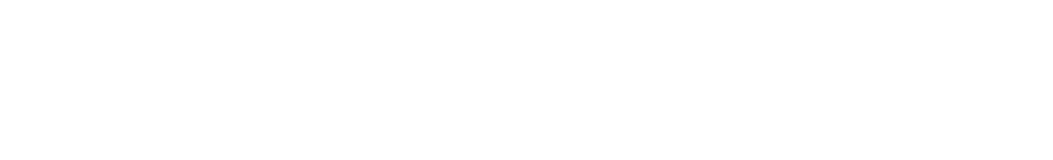
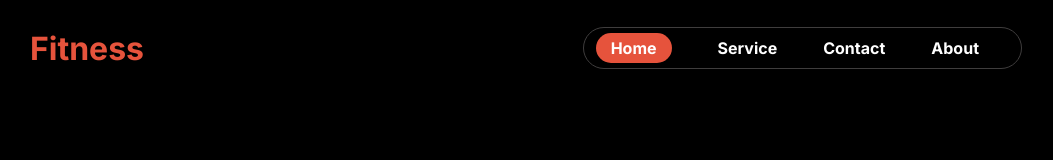
Before and after one commit to SajidMahmud077/p-hero-assaignment-02, a plain HTML site: page index.html in a window 1280 px wide. Shown: the whole page, without its empty margins (130-1183 px from the left). Drawn offline with Linux system fonts and the light colour scheme.

Commit message:
nav-bar responsive done

```diff
--- a/index.html
+++ b/index.html
@@ -4,9 +4,36 @@
   <meta charset="UTF-8">
   <meta name="viewport" content="width=device-width, initial-scale=1.0">
   <title>Fitness Website</title>
+  <!-- font awsome -->
+  <script
+          src="https://kit.fontawesome.com/02dedaef30.js" crossorigin="anonymous">
+    </script>
   <link rel="stylesheet" href="styles/style.css">
 </head>
 <body>
+  <header>
+    <nav class="nav-bar">
+      <div>
+        <h3 class="head-name">Fitness</h3>
+          </div>
+          <ul class="nav-options">
+            <li class="nav-item"><a href="#"><span class="home">Home</span></a></li>
+            <li class="nav-item"><a href="#">Service</a></li>
+            <li class="nav-item"><a href="#">Contact</a></li>
+            <li class="nav-item"><a href="#">About</a></li>
+          </ul>
+          <div class="ham-berger"><i class="fa-solid fa-bars"></i></div>
+  </nav>
+</header>
+
+
+
+  <main>
+
+  </main>
+  <footer>
+
+  </footer>
 
 </body>
 </html>
--- a/styles/style.css
+++ b/styles/style.css
@@ -0,0 +1,78 @@
+@import url('https://fonts.googleapis.com/css2?family=Inter:wght@100..900&display=swap');
+*{
+  font-family: "Inter", sans-serif;
+  box-sizing: border-box;
+  margin: 0;
+  padding: 0;
+  background-color: black;
+}
+/* default style */
+.display-flex{
+  display: flex;
+}
+.nav-item{
+  list-style: none;
+  margin-right: 30px;
+
+}
+.nav-item, a{
+  text-decoration: none;
+  color: white;
+
+}
+
+/* navbar */
+.nav-bar{
+  width: 90%;
+  height: 12vh;
+  display: flex;
+ justify-content: space-between;
+ align-items: center;
+}
+.nav-options span{
+  background-color:rgb(230, 83, 60);
+  border-radius:1rem ;
+  padding: 5px 15px;
+}
+.nav-options{
+  display: flex;
+  gap: 1rem;
+  font-weight: 700;
+  border: 1px solid rgb(63, 61, 61);
+  border-radius: 2rem;
+  padding: 10px 12px;
+
+s: 8px;
+
+}
+.head-name{
+  margin-left: 10rem;
+  font-weight: 700;
+  font-size: 2rem;
+  color: rgb(230, 83, 60);
+}
+.ham-berger{
+  color: white;
+  display: none;
+}
+
+
+
+
+
+
+
+/* responsive design */
+@media screen and (max-width:576px) {
+  .nav-options{
+              display: none;
+  }
+  .ham-berger{
+    display: block;
+  }
+  .head-name{
+    margin: 0 auto;
+    padding-left: 2rem;
+
+  }
+}
```
